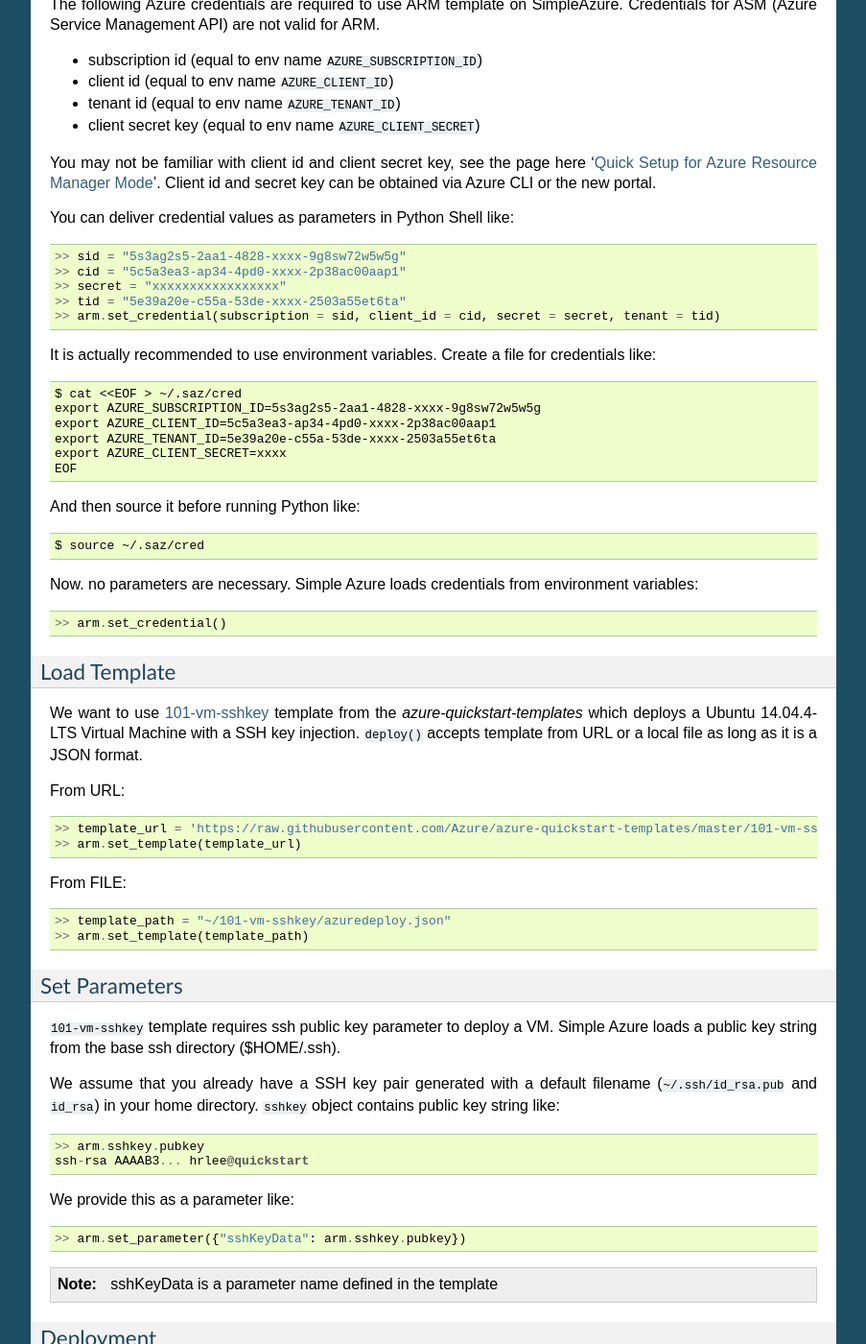
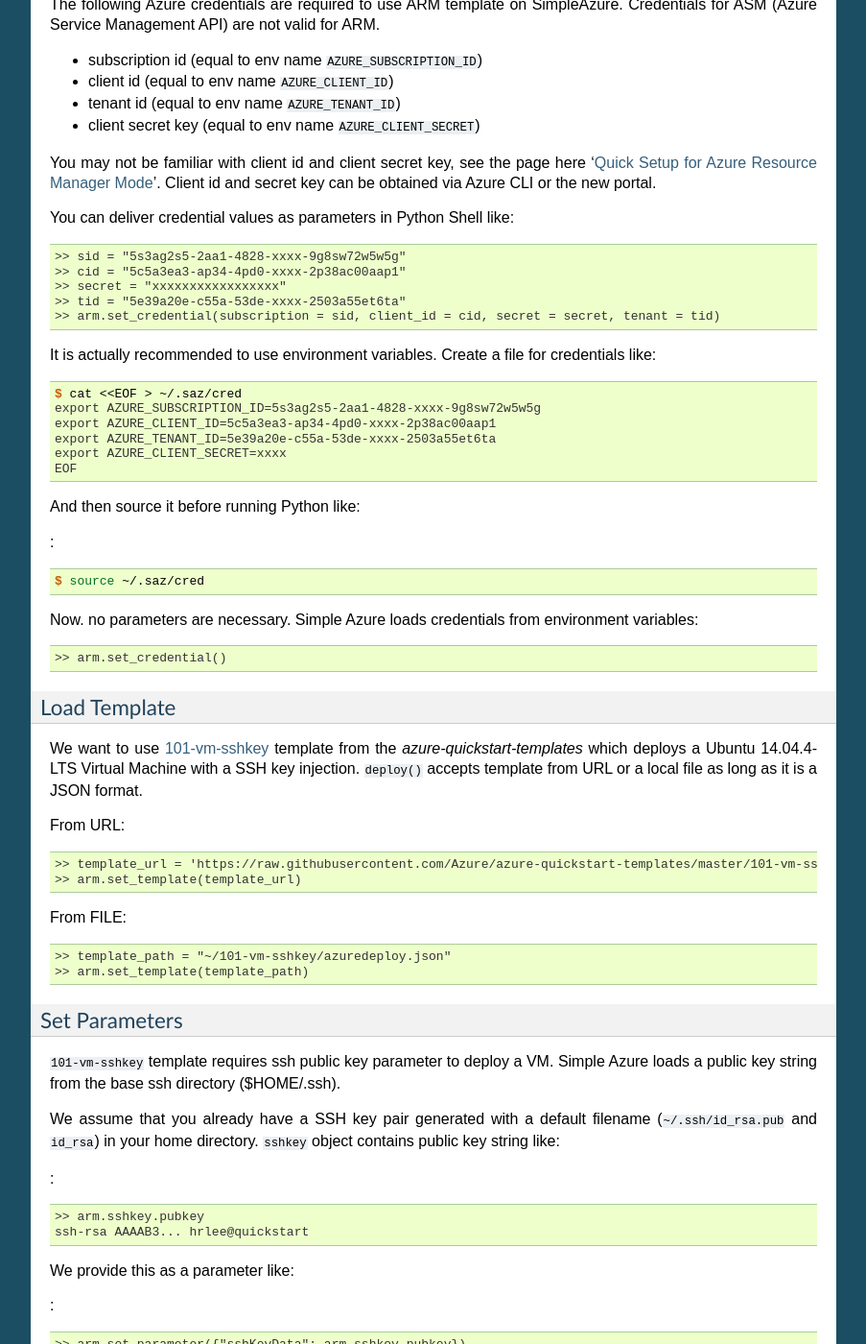
Before and after one commit to lee212/simpleazure, a Sphinx documentation site: the page built from docs/templates.rst, in a window 1280 px wide and 1400 px high, scrolled down 1896 px. Shown: the whole window at 96% size, without its empty margins (198-1101 px from the left). Built offline with Sphinx 7.4.7, drawn with Linux system fonts in a browser that asks for light colours; some of the changed text lies outside the part shown.

Commit message:
code-block with specific languages

```diff
--- a/docs/templates.rst
+++ b/docs/templates.rst
@@ -8,7 +8,7 @@
 from `Azure-Samples
 <https://github.com/Azure-Samples/resource-manager-python-template-deployment/>`_ like this:
 
-::
+.. code-block:: python
 
   >> import simpleazure as saz
   >> arm = saz.arm()
@@ -20,11 +20,15 @@
 
 .. image:: images/sampleazure.png
 
-Deleting a deployment is::
+Deleting a deployment is:
+
+.. code-block:: pycon
 
   >> a.terminate_deployment()
 
-Or removing a resource group is::
+Or removing a resource group is:
+
+.. code-block:: pycon
 
   >> a.remove_resource_group()
 
@@ -56,7 +60,9 @@
 -------------------------------------------------------------------------------
 
 Azure Resource Template uses JSON format to describe its parameters, variables,
-resources and outputs. For example, the blank template looks like::
+resources and outputs. For example, the blank template looks like:
+
+.. code-block:: json
 
   {
      "$schema": "http://schema.management.azure.com/schemas/2015-01-01/deploymentTemplate.json#",
@@ -88,7 +94,9 @@
 Starting a VM with Simple Azure (step-by-step)
 -------------------------------------------------------------------------------
 
-``arm`` sub package is added under ``simpleazure``. Try::
+``arm`` sub package is added under ``simpleazure``. Try:
+
+.. code-block:: pycon
 
   >> import simpleazure
   >> arm = simpleazure.arm()
@@ -109,7 +117,9 @@
 ':ref:`ref-arm`'. Client id and secret key can be obtained via Azure CLI or the
 new portal.
 
-You can deliver credential values as parameters in Python Shell like::
+You can deliver credential values as parameters in Python Shell like:
+
+.. code-block:: pycon
 
   >> sid = "5s3ag2s5-2aa1-4828-xxxx-9g8sw72w5w5g"
   >> cid = "5c5a3ea3-ap34-4pd0-xxxx-2p38ac00aap1"
@@ -117,7 +127,9 @@
   >> tid = "5e39a20e-c55a-53de-xxxx-2503a55et6ta"
   >> arm.set_credential(subscription = sid, client_id = cid, secret = secret, tenant = tid)
 
-It is actually recommended to use environment variables. Create a file for credentials like::
+It is actually recommended to use environment variables. Create a file for credentials like:
+
+.. code-block:: console
 
         $ cat <<EOF > ~/.saz/cred
         export AZURE_SUBSCRIPTION_ID=5s3ag2s5-2aa1-4828-xxxx-9g8sw72w5w5g
@@ -128,11 +140,15 @@
 
 And then source it before running Python like:
 
-::
+:
+
+.. code-block:: console
 
         $ source ~/.saz/cred
 
-Now. no parameters are necessary. Simple Azure loads credentials from environment variables::
+Now. no parameters are necessary. Simple Azure loads credentials from environment variables:
+
+.. code-block:: pycon
 
   >> arm.set_credential()
 
@@ -145,12 +161,16 @@
 14.04.4-LTS Virtual Machine with a SSH key injection. ``deploy()`` accepts template
 from URL or a local file as long as it is a JSON format.
 
-From URL::
+From URL:
+
+.. code-block:: pycon
 
         >> template_url = 'https://raw.githubusercontent.com/Azure/azure-quickstart-templates/master/101-vm-sshkey/azuredeploy.json'
         >> arm.set_template(template_url)
 
-From FILE::
+From FILE:
+
+.. code-block:: pycon
 
         >> template_path = "~/101-vm-sshkey/azuredeploy.json"
         >> arm.set_template(template_path)
@@ -166,7 +186,9 @@
 object contains public key string like:
 
 
-::
+:
+
+.. code-block:: pycon
 
         >> arm.sshkey.pubkey
         ssh-rsa AAAAB3... hrlee@quickstart
@@ -174,7 +196,9 @@
 
 We provide this as a parameter like:
 
-::
+:
+
+.. code-block:: pycon
 
         >> arm.set_parameter({"sshKeyData": arm.sshkey.pubkey})
 
@@ -197,7 +221,9 @@
 <http://armviz.io/#/?load=https%3A%2F%2Fraw.githubusercontent.com%2FAzure%2Fazure-quickstart-templates%2Fmaster%2F101-vm-sshkey%2Fazuredeploy.json>`_
 
 In Simple Azure, ``deploy()`` function creates a new deployment for these six
-resources by::
+resources by:
+
+.. code-block:: pycon
 
         >> arm.deploy()
 
@@ -205,7 +231,9 @@
 (set_template()) and parameters (set_parameter()) but sending them as function
 parameters like (Both ways work same):
 
-::
+:
+
+.. code-block:: pycon
 
   >> arm.deploy(template_url, parameters)
 
@@ -226,11 +254,15 @@
 deployment).
 
 
-Deleting a deployment is::
+Deleting a deployment is:
+
+.. code-block:: pycon
 
   >> arm.terminate_deployment()
 
-Removing a resource group is ::
+Removing a resource group is :
+
+.. code-block:: pycon
 
   >> arm.remove_resource_group()
 
@@ -255,7 +287,9 @@
 templates. There is a template starting a VM with ssh public key:
 `101-vm-ssh-key template
 <https://github.com/Azure/azure-quickstart-templates/blob/master/101-vm-sshkey/azuredeploy.json>`_
-, and the virtual machine service is defined like this in ``resources``::
+, and the virtual machine service is defined like this in ``resources``:
+
+.. code-block:: json
 
         {
           "apiVersion": "2015-08-01",
```
Also changed, not shown: docs/arm.rst (+36 -17 lines), docs/azure_quickstart_templates.rst (+66 -34 lines).
